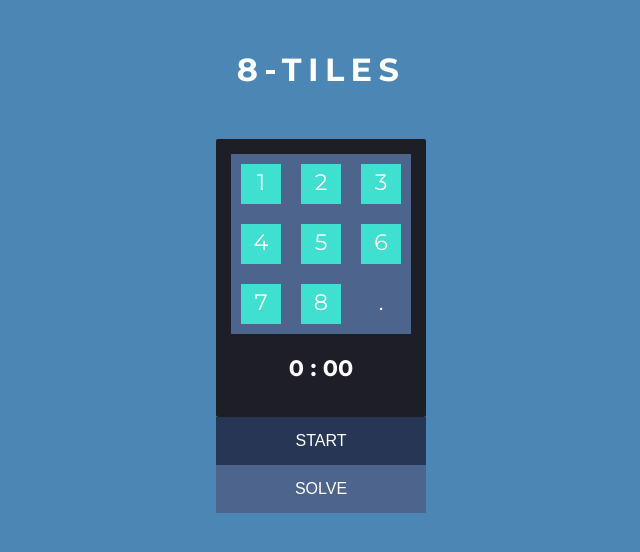
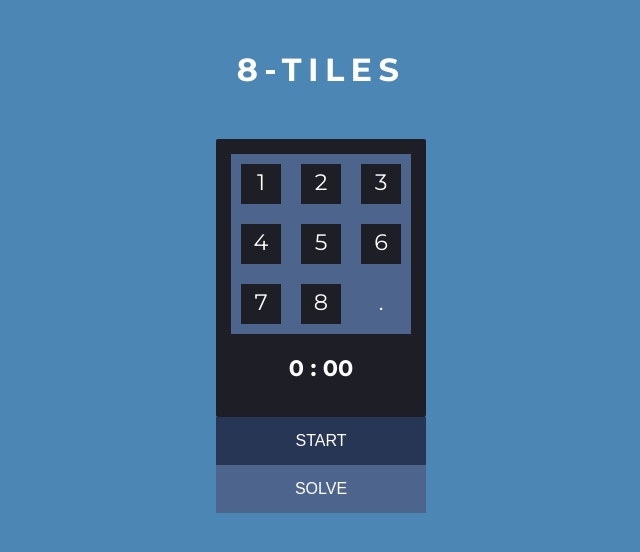
Before and after one commit to StTronn/8-TILES, a React (Create React App) app: page / in a window 1280 px wide. Shown: the top 552 px of the page, without its empty margins (319-959 px from the left). Built offline with nearby package versions, Linux system fonts and the light colour scheme.

Commit message:
changed color

```diff
--- a/src/board.css
+++ b/src/board.css
@@ -50,7 +50,7 @@ body{
     font-size:1.4em;
 }
 .tile-correct{
-    background-color:turquoise;
+    background-color:var(--dark-dark);
 }
 .card{
     padding: 15px;
```
